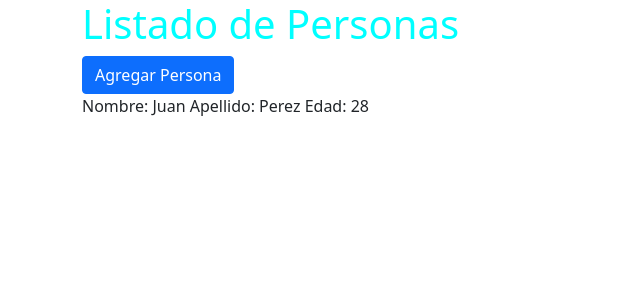
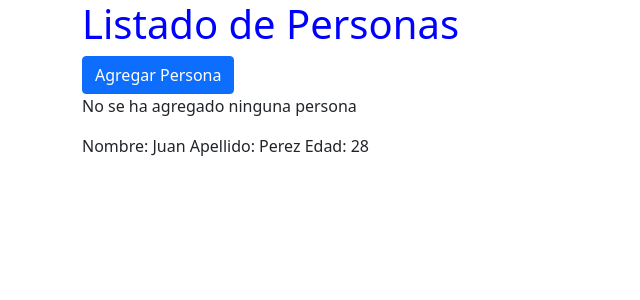
Before and after one commit to jorge503-ui/mi-primera-app, an Angular app: page / in a window 1280 px wide. Shown: the top 300 px of the page, without its empty margins (0-640 px from the left). Built offline with nearby package versions, Linux system fonts and the light colour scheme.

Commit message:
Event Binding

```diff
--- a/src/app/personas/personas.component.css
+++ b/src/app/personas/personas.component.css
@@ -1,3 +1,3 @@
 H1{
-    color: aqua;
+    color: blue;
 }
--- a/src/app/personas/personas.component.html
+++ b/src/app/personas/personas.component.html
@@ -2,7 +2,10 @@
   <div class="row">
     <div class="col">
       <h1>Listado de Personas</h1>
-      <button class='btn btn-primary' [disabled]='desahabilitar'>Agregar Persona</button>
+      <button class='btn btn-primary'
+        [disabled]='desahabilitar'
+        (click)='agregarPersona()'>Agregar Persona</button>
+      <p>{{mensaje}}</p>
       <app-persona></app-persona>
     </div>
   </div>
--- a/src/app/personas/personas.component.ts
+++ b/src/app/personas/personas.component.ts
@@ -8,4 +8,9 @@
 })
 export class PersonasComponent{
     desahabilitar = false;
+    mensaje = 'No se ha agregado ninguna persona';
+
+    agregarPersona(){
+        this.mensaje='Persona agregada'
+    }
 }
```
